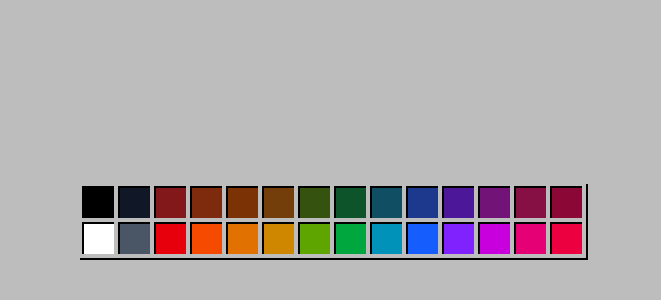
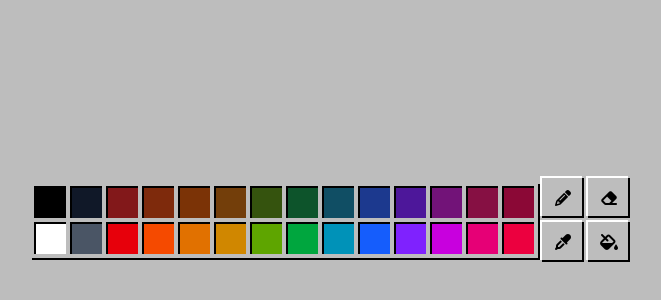
Before and after one commit to lmello0/online-paint, an Angular app in the folder paint-front/: page / in a window 1280 px wide. Shown: the part 180-480 px from the top of the page, without its empty margins (308-969 px from the left). Built offline with nearby package versions, Linux system fonts and the light colour scheme.

Commit message:
:sparkles: feat: add toolbar

```diff
--- a/paint-front/src/app/app.component.html
+++ b/paint-front/src/app/app.component.html
@@ -1,3 +1,4 @@
 <div class="flex min-h-screen items-center justify-center">
   <app-color-picker></app-color-picker>
+  <app-toolbar></app-toolbar>
 </div>
--- a/paint-front/src/app/app.component.ts
+++ b/paint-front/src/app/app.component.ts
@@ -1,9 +1,10 @@
 import { Component } from '@angular/core';
 import { ColorPickerComponent } from './color-picker/color-picker.component';
+import { ToolbarComponent } from './toolbar/toolbar.component';
 
 @Component({
   selector: 'app-root',
-  imports: [ColorPickerComponent],
+  imports: [ColorPickerComponent, ToolbarComponent],
   templateUrl: './app.component.html',
   styleUrl: './app.component.css',
 })
--- /dev/null
+++ b/paint-front/src/app/toolbar/toolbar.component.css
@@ -0,0 +1,3 @@
+.selected {
+  outline: 2px solid var(--color-yellow-600);
+}
--- /dev/null
+++ b/paint-front/src/app/toolbar/toolbar.component.html
@@ -0,0 +1,32 @@
+<div class="flex items-center">
+  <div class="toolbar flex w-full flex-col justify-around gap-1 p-1">
+    <div class="tool-container grid grid-cols-2 gap-1">
+      <div
+        (click)="selectTool($event)"
+        id="pencil"
+        hover-class="outline-2 outline-yellow-300"
+        class="fa-solid fa-pencil w-full cursor-pointer p-3 text-center shadow-[-2px_-2px_black_inset,-2px_-2px_white]"
+      ></div>
+      <div
+        (click)="selectTool($event)"
+        id="eraser"
+        hover-class="outline-2 outline-yellow-300"
+        class="fa-solid fa-eraser w-full cursor-pointer p-3 text-center shadow-[-2px_-2px_black_inset,-2px_-2px_white]"
+      ></div>
+    </div>
+    <div class="tool-container grid grid-cols-2 gap-1">
+      <div
+        (click)="selectTool($event)"
+        id="eye-dropper"
+        hover-class="outline-2 outline-yellow-300"
+        class="fa-solid fa-eye-dropper w-full cursor-pointer p-3 text-center shadow-[-2px_-2px_black_inset,-2px_-2px_white]"
+      ></div>
+      <div
+        (click)="selectTool($event)"
+        id="fill-drip"
+        hover-class="outline-2 outline-yellow-300"
+        class="fa-solid fa-fill-drip w-full cursor-pointer p-3 text-center shadow-[-2px_-2px_black_inset,-2px_-2px_white]"
+      ></div>
+    </div>
+  </div>
+</div>
--- /dev/null
+++ b/paint-front/src/app/toolbar/toolbar.component.ts
@@ -0,0 +1,31 @@
+import { Component } from '@angular/core';
+import { HoverClassDirective } from '../directives/hover-class/hover-class.directive';
+import { NgClass } from '@angular/common';
+
+@Component({
+  selector: 'app-toolbar',
+  imports: [HoverClassDirective],
+  templateUrl: './toolbar.component.html',
+  styleUrl: './toolbar.component.css',
+})
+export class ToolbarComponent {
+  selectedTool: string = '';
+  selectedToolDiv!: HTMLElement;
+
+  selectTool(event: Event) {
+    const selectedToolClasses = [
+      'selected',
+      'shadow-[2px_2px_black_inset,2px_2px_white]',
+    ];
+
+    if (this.selectedToolDiv !== undefined) {
+      selectedToolClasses.forEach((c) =>
+        this.selectedToolDiv.classList.remove(c),
+      );
+    }
+
+    this.selectedToolDiv = event.target as HTMLElement;
+    this.selectedTool = this.selectedToolDiv.id;
+    selectedToolClasses.forEach((c) => this.selectedToolDiv.classList.add(c));
+  }
+}
```
Also changed, not shown: 1 other file (tests, documents, lock files or other folders).
